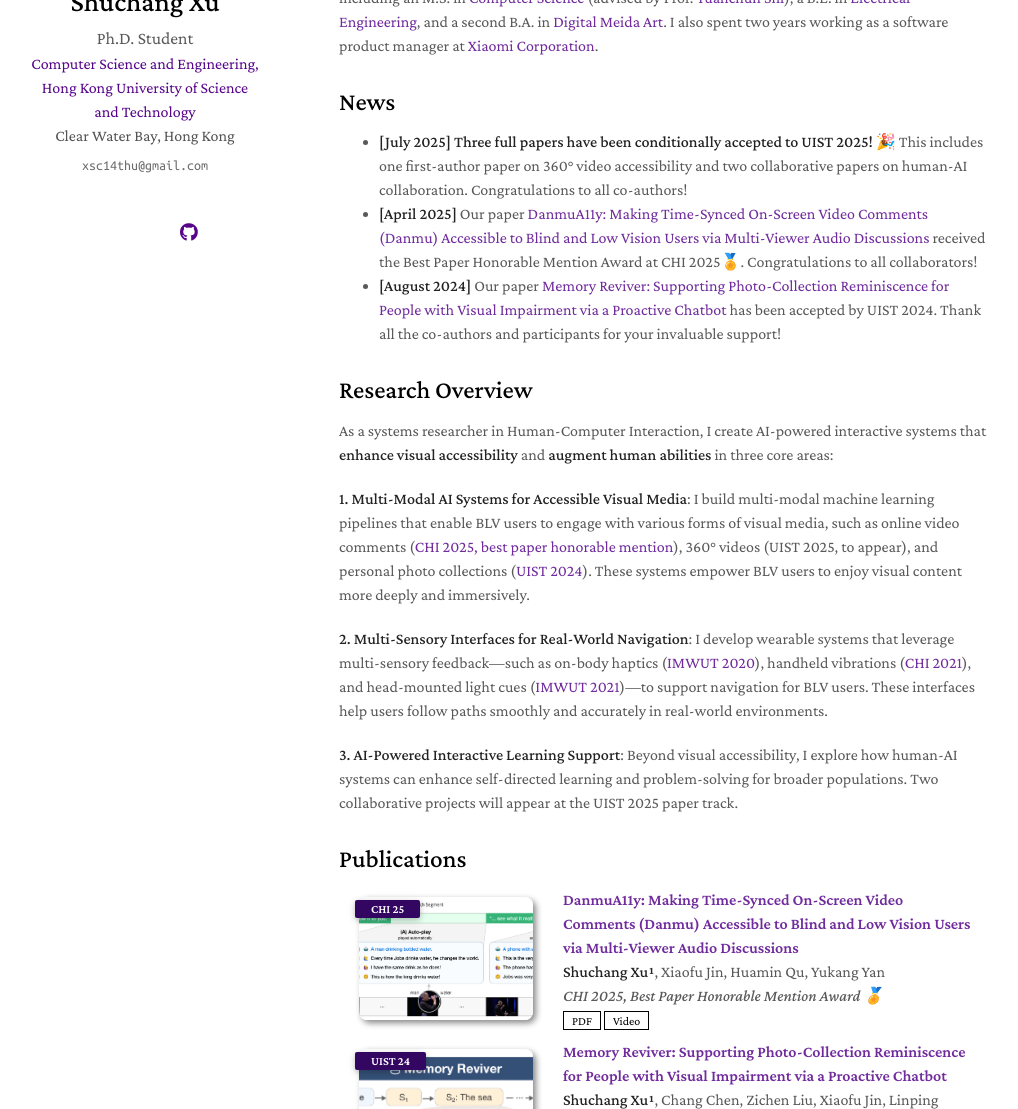
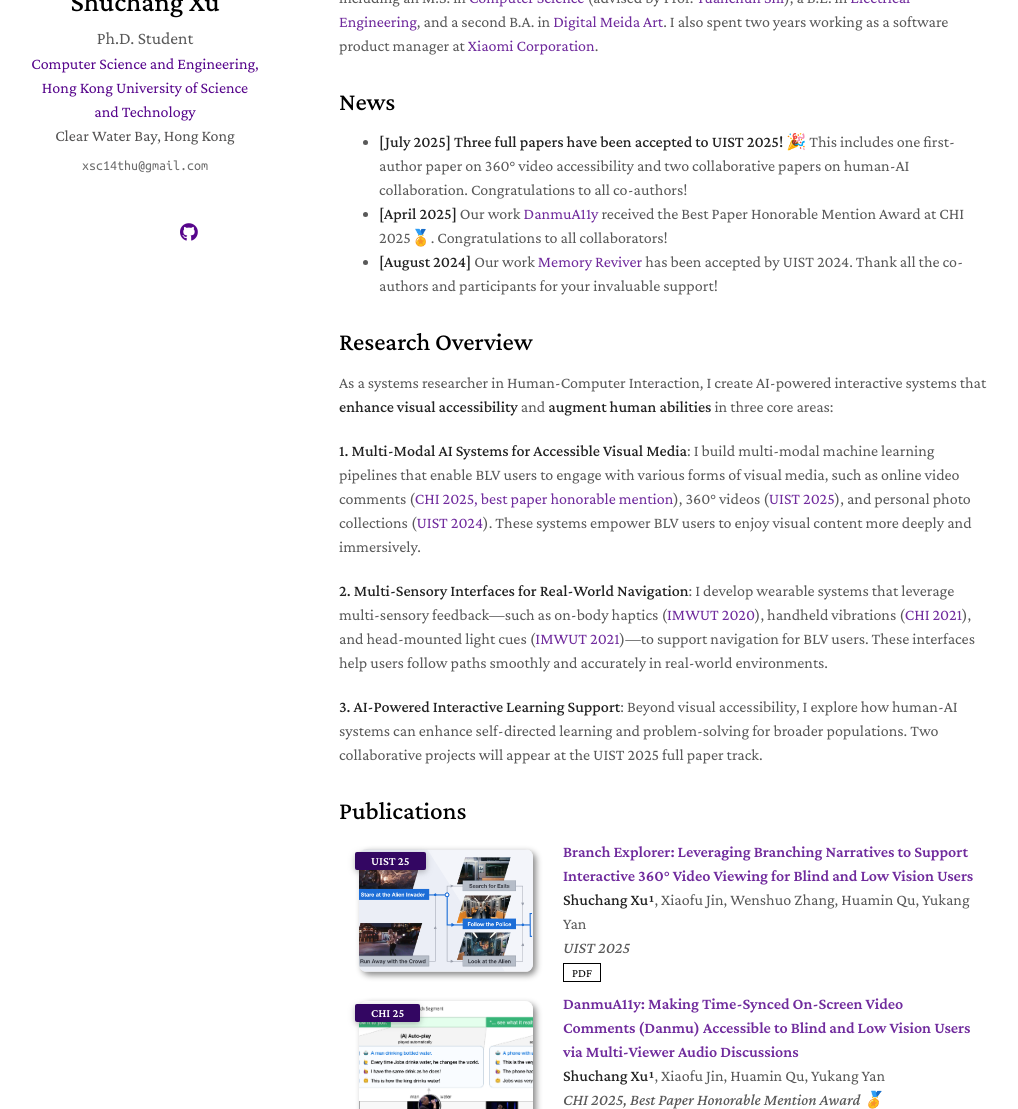
Before and after one commit to ShuchangXu/ShuchangXu.github.io, a Jekyll site: the page built from index.md, in a window 1280 px wide and 1400 px high. Shown: the part 291-1400 px from the top of the window, without its empty margins (131-1149 px from the left). Built offline with Jekyll 4.4.1, drawn with Linux system fonts in a browser that asks for light colours; nearby versions of some CDN libraries; a style sheet for code colours, icons or effects is not loaded; our own code applies the rules of GitHub Pages for plain Markdown files.

Commit message:
add branch explorer

```diff
--- a/_includes/publications.md
+++ b/_includes/publications.md
@@ -1,5 +1,24 @@
 <div class="publications">
 <ol class="bibliography">
+
+<li>
+<div class="pub-row">
+
+  <div class="col-sm-3 abbr" style="position: relative;padding-right: 15px;padding-left: 15px;">
+    <img src="assets/img/9_Branch_Explorer.png" class="teaser img-fluid z-depth-1">
+    <abbr class="badge">UIST 25</abbr>
+  </div>
+
+  <div class="col-sm-9" style="position: relative;padding-right: 15px;padding-left: 20px;">
+    <div class="title"><a href="https://arxiv.org/abs/2507.09959">Branch Explorer: Leveraging Branching Narratives to Support Interactive 360° Video Viewing for Blind and Low Vision Users</a></div>
+    <div class="author"><strong>Shuchang Xu¹</strong>, Xiaofu Jin, Wenshuo Zhang, Huamin Qu, Yukang Yan</div>
+    <div class="periodical"><em>UIST 2025</em></div>
+    <div class="links">
+      <a href="https://arxiv.org/abs/2507.09959" class="btn btn-sm z-depth-0" role="button" target="_blank" style="font-size:12px;">PDF</a>
+    </div>
+  </div>
+</div>
+</li>
 
 <li>
 <div class="pub-row">
@@ -10,7 +29,7 @@
   </div>
 
   <div class="col-sm-9" style="position: relative;padding-right: 15px;padding-left: 20px;">
-    <div class="title"><a href="https://arxiv.org/abs/2501.15711">DanmuA11y: Making Time-Synced On-Screen Video Comments (Danmu) Accessible to Blind and Low Vision Users via Multi-Viewer Audio Discussions</a></div>
+    <div class="title"><a href="https://dl.acm.org/doi/10.1145/3706598.3713496">DanmuA11y: Making Time-Synced On-Screen Video Comments (Danmu) Accessible to Blind and Low Vision Users via Multi-Viewer Audio Discussions</a></div>
     <div class="author"><strong>Shuchang Xu¹</strong>, Xiaofu Jin, Huamin Qu, Yukang Yan</div>
     <div class="periodical"><em>CHI 2025, Best Paper Honorable Mention Award 🏅</em></div>
     <div class="links">
--- a/index.md
+++ b/index.md
@@ -8,21 +8,21 @@ Hi! I'm a PhD student in <a href="https://cse.hkust.edu.hk/" target="_blank">Com
 Before my PhD studies, I earned both my bachelor's and master's degrees from <a href="https://www.tsinghua.edu.cn/en/" target = "_blank">Tsinghua University</a>, including an M.S. in <a href="https://www.cs.tsinghua.edu.cn/csen/" target="_blank">Computer Science</a> (advised by Prof. <a href= "https://pi.cs.tsinghua.edu.cn" target = "_blank">Yuanchun Shi</a>), a B.E. in <a href="https://www.eea.tsinghua.edu.cn/en/" target="_blank">Electrical Engineering</a>, and a second B.A. in <a href="https://www.enad.tsinghua.edu.cn/" target="_blank">Digital Meida Art</a>. I also spent two years working as a software product manager at <a href="https://www.mi.com/global/about/" target="_blank">Xiaomi Corporation</a>.
 
 ## News
-- **[July 2025]** <strong>Three full papers have been conditionally accepted to UIST 2025!</strong> 🎉 This includes one first-author paper on 360° video accessibility and two collaborative papers on human-AI collaboration. Congratulations to all co-authors!
-- **[April 2025]** Our paper <a href="https://dl.acm.org/doi/10.1145/3706598.3713496" target="_blank">DanmuA11y: Making Time-Synced On-Screen Video Comments (Danmu) Accessible to Blind and Low Vision Users via Multi-Viewer Audio Discussions</a> received the Best Paper Honorable Mention Award at CHI 2025🏅. Congratulations to all collaborators!
-- **[August 2024]** Our paper <a href="https://dl.acm.org/doi/10.1145/3654777.3676336" target="_blank">Memory Reviver: Supporting Photo-Collection Reminiscence for People with Visual Impairment via a Proactive Chatbot</a> has been accepted by UIST 2024. Thank all the co-authors and participants for your invaluable support!
+- **[July 2025]** <strong>Three full papers have been accepted to UIST 2025!</strong> 🎉 This includes one first-author paper on 360° video accessibility and two collaborative papers on human-AI collaboration. Congratulations to all co-authors!
+- **[April 2025]** Our work <a href="https://dl.acm.org/doi/10.1145/3706598.3713496" target="_blank">DanmuA11y</a> received the Best Paper Honorable Mention Award at CHI 2025🏅. Congratulations to all collaborators!
+- **[August 2024]** Our work <a href="https://dl.acm.org/doi/10.1145/3654777.3676336" target="_blank">Memory Reviver</a> has been accepted by UIST 2024. Thank all the co-authors and participants for your invaluable support!
 
 ## Research Overview
 As a systems researcher in Human-Computer Interaction, I create AI-powered interactive systems that **enhance visual accessibility** and **augment human abilities** in three core areas:
 
 **1. Multi-Modal AI Systems for Accessible Visual Media**:
-I build multi-modal machine learning pipelines that enable BLV users to engage with various forms of visual media, such as online video comments (<a href="https://dl.acm.org/doi/10.1145/3706598.3713496" target="_blank">CHI 2025, best paper honorable mention</a>), 360° videos (UIST 2025, to appear), and personal photo collections (<a href="https://dl.acm.org/doi/10.1145/3654777.3676336" target="_blank">UIST 2024</a>). These systems empower BLV users to enjoy visual content more deeply and immersively.
+I build multi-modal machine learning pipelines that enable BLV users to engage with various forms of visual media, such as online video comments (<a href="https://dl.acm.org/doi/10.1145/3706598.3713496" target="_blank">CHI 2025, best paper honorable mention</a>), 360° videos (<a href="https://arxiv.org/abs/2507.09959" target="_blank">UIST 2025</a>), and personal photo collections (<a href="https://dl.acm.org/doi/10.1145/3654777.3676336" target="_blank">UIST 2024</a>). These systems empower BLV users to enjoy visual content more deeply and immersively.
 
 **2. Multi-Sensory Interfaces for Real-World Navigation**:
 I develop wearable systems that leverage multi-sensory feedback—such as on-body haptics (<a href="https://dl.acm.org/doi/abs/10.1145/3411814" target="_blank">IMWUT 2020</a>), handheld vibrations (<a href="https://dl.acm.org/doi/10.1145/3411764.3445644" target="_blank">CHI 2021</a>), and head-mounted light cues (<a href="https://dl.acm.org/doi/10.1145/3463524" target="_blank">IMWUT 2021</a>)—to support navigation for BLV users. These interfaces help users follow paths smoothly and accurately in real-world environments.
 
 **3. AI-Powered Interactive Learning Support**:
-Beyond visual accessibility, I explore how human-AI systems can enhance self-directed learning and problem-solving for broader populations. Two collaborative projects will appear at the UIST 2025 paper track.
+Beyond visual accessibility, I explore how human-AI systems can enhance self-directed learning and problem-solving for broader populations. Two collaborative projects will appear at the UIST 2025 full paper track.
 
 ## Publications
 {% include_relative _includes/publications.md %}
```
Also changed, not shown: assets/img/9_Branch_Explorer.png (added), 2 other files.
